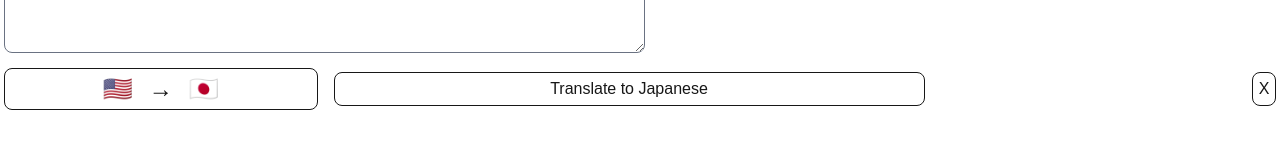
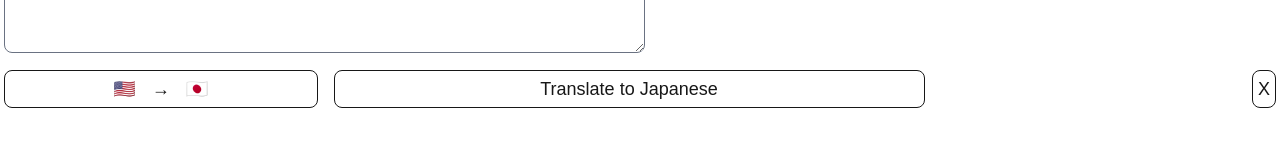
Before and after one commit to MrJoy/understanding, a Next.js app: page / in a window 1280 px wide. Shown: the part 471-620 px from the top of the page. Built offline with nearby package versions, Linux system fonts and the light colour scheme.

Commit message:
Tidy up, make controls a bit larger.

```diff
--- a/src/app/page.tsx
+++ b/src/app/page.tsx
@@ -34,8 +34,10 @@ export default function Home() {
     setSourceLanguage((prev) => (prev === "en-US" ? "ja-JP" : "en-US"));
   }
 
-  const Us = <span className="flex-1 text-2xl">🇺🇸</span>;
-  const Jp = <span className="flex-1 text-2xl">🇯🇵</span>;
+  const controlSize = "text-lg";
+
+  const Us = <span className={controlSize}>🇺🇸</span>;
+  const Jp = <span className={controlSize}>🇯🇵</span>;
 
   const placeholderMessage = locale[sourceLanguage].inputPlaceholder;
 
@@ -127,14 +129,14 @@ export default function Home() {
       <main className="row-start-2 w-full flex gap-4 justify-items-stretch">
         <Button className="flex-4 basis-4 text-nowrap px-4" onClick={toggleLanguage}>
           {sourceLanguage === "en-US" ? Us : Jp}
-          <span className="px-4 text-2xl">
+          <span className={`px-4 ${controlSize}`}>
             →
           </span>
           {sourceLanguage === "en-US" ? Jp : Us}
         </Button>
 
         <Button
-          className="flex-8 basis-8 text-nowrap"
+          className={`flex-8 basis-8 text-nowrap ${controlSize}`}
           onClick={translate}
           disabled={isTranslating || !sourceText.trim()}
         >
@@ -143,7 +145,7 @@ export default function Home() {
 
         <span className="flex-4 basis-4" />
 
-        <Button className="flex-1 min-w-6 max-w-6" onClick={clearInputOutput}>
+        <Button className={`flex-1 min-w-6 max-w-6 ${controlSize}`} onClick={clearInputOutput}>
           <span className="block">
             X
           </span>
```
